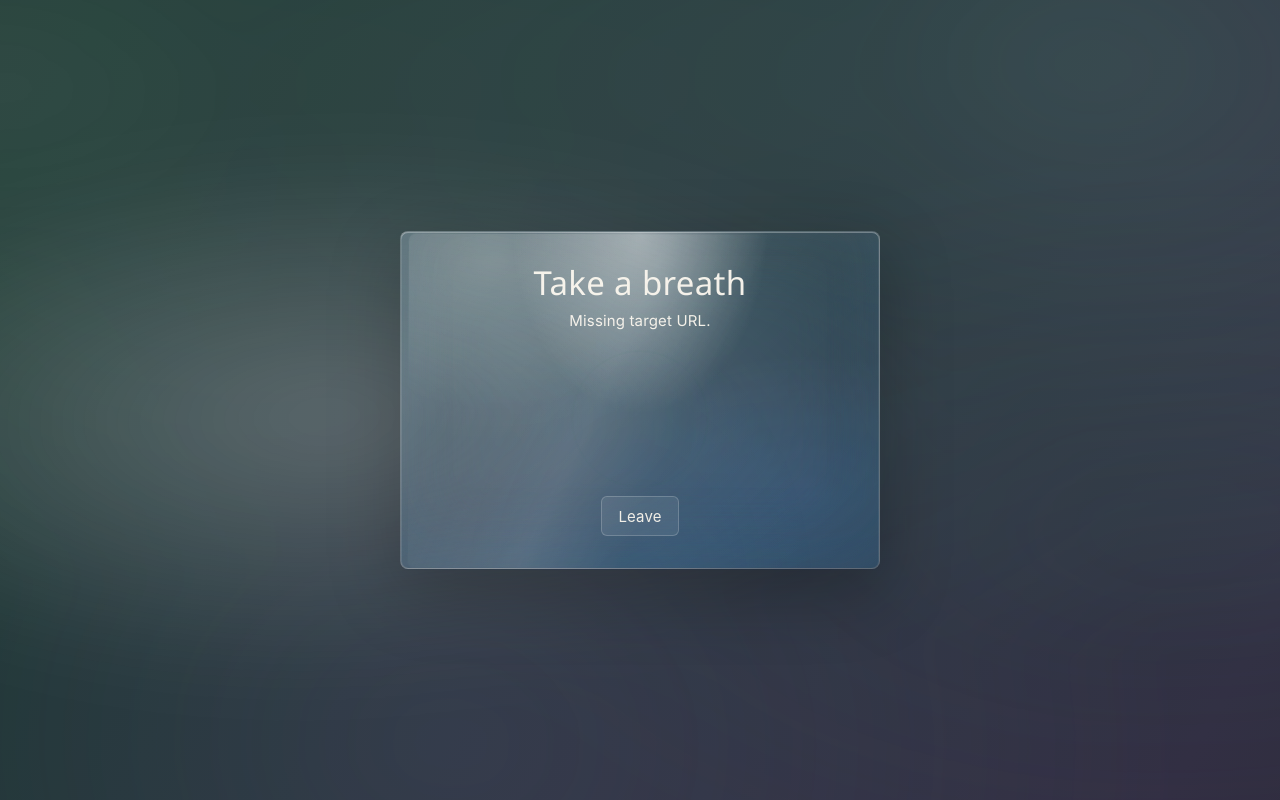
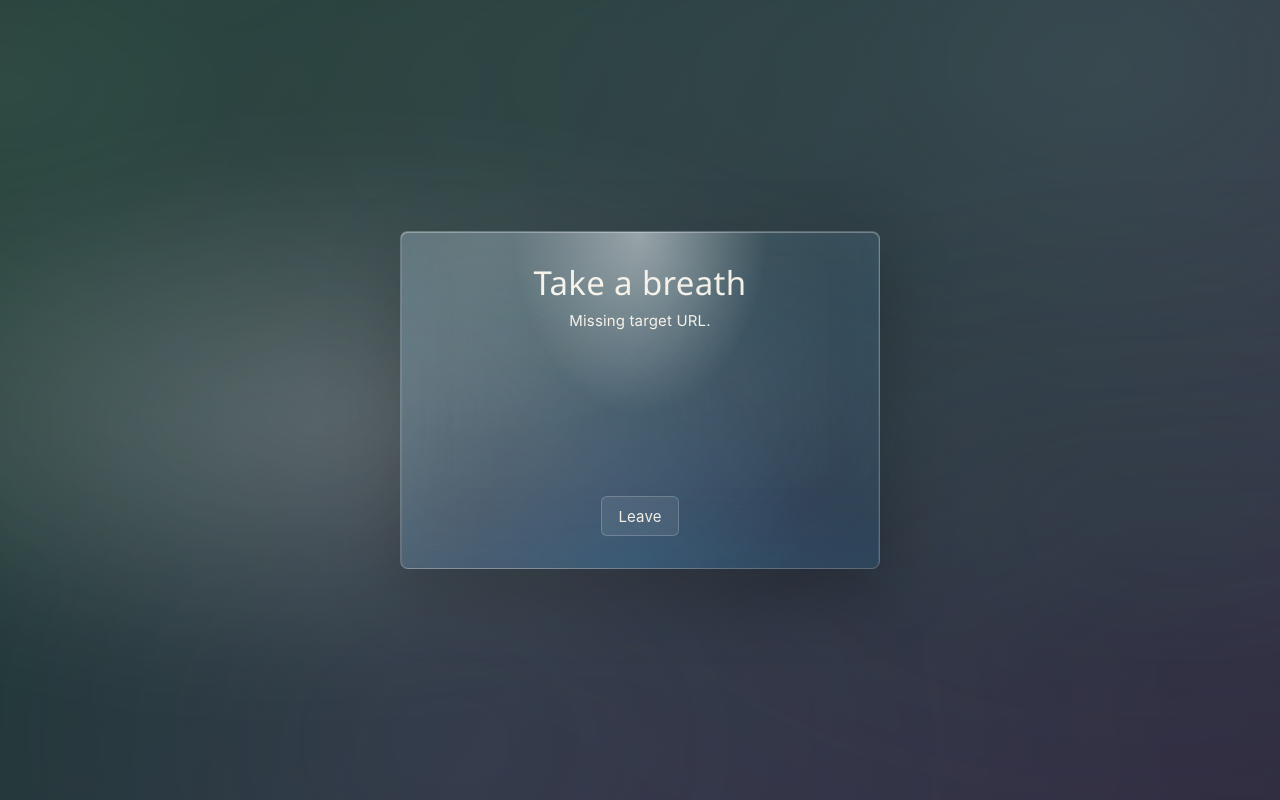
Before and after one commit to nanot1m/focusd, a browser extension: page src/interstitial.html in a window 1280 px wide. Drawn offline with Linux system fonts and the dark colour scheme.

Commit message:
Remove prompt sheen artifact

```diff
--- a/src/styles.css
+++ b/src/styles.css
@@ -106,7 +106,6 @@ body {
   animation: fadeIn 520ms ease both;
 }
 
-.prompt::before,
 .settings::before {
   content: "";
   position: absolute;
@@ -664,7 +663,6 @@ textarea {
       var(--shadow);
   }
 
-  .prompt::before,
   .settings::before {
     background:
       radial-gradient(ellipse at 18% 8%, rgb(255 255 255 / 24%), transparent 34%),
```
